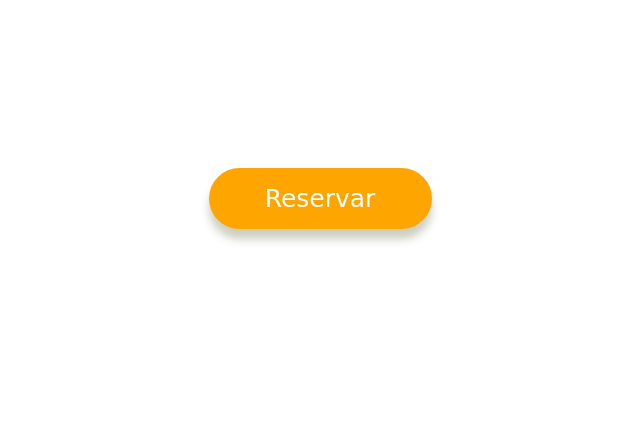
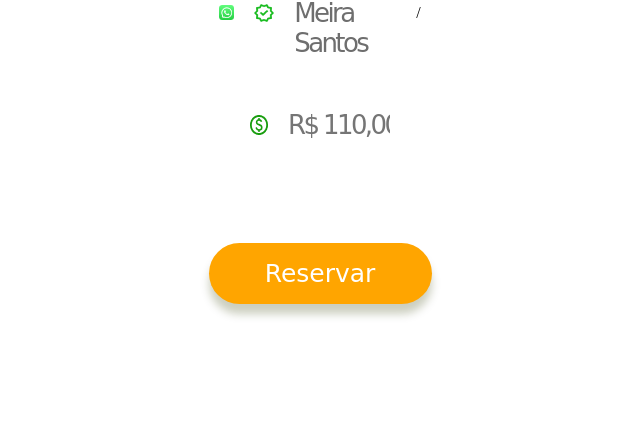
Before and after one commit to Rayane-Araujo/caronas-app, a plain HTML site: page app/pages/info condutor/index.html in a window 1280 px wide. Shown: the part 364-800 px from the top of the page, without its empty margins (320-960 px from the left). Drawn offline with Linux system fonts and the light colour scheme.

Commit message:
valor nome e imagens

```diff
--- a/app/pages/info condutor/index.css
+++ b/app/pages/info condutor/index.css
@@ -18,3 +18,40 @@ h3 {
     letter-spacing: -1.5px;
 
 }
+
+
+.content_valor {
+    display: flex;
+    align-items: center;
+    gap: 20px;
+
+}
+
+
+.texto_valor {
+    color: #6e6e6e;
+    font-family: 'Itim',cursive;
+    font-size: 26px;
+    width: 102px;
+    border: none;
+    font-weight: 400;
+    letter-spacing: -2.61px;
+
+}
+
+.nome_condutor {
+    display: flex;
+    align-items: center;
+    gap: 20px;
+}
+
+.texto_nome_condutor {
+    color: #6e6e6e;
+    font-family: 'Itim',cursive;
+    font-size: 26px;
+    width: 102px;
+    border: none;
+    font-weight: 400;
+    letter-spacing: -2.61px;
+
+}
--- a/app/pages/info condutor/index.html
+++ b/app/pages/info condutor/index.html
@@ -14,6 +14,17 @@
             <h3>Informações sobre o condutor</h3>
         </header>
 
+        <div class="nome_condutor">
+            <img src="/images/whats.png" width="15px"/>
+            <img src="/images/verificado.png" width="20px"/>
+            <h4 class="texto_nome_condutor">Luiz Meira Santos</h4>/
+            </div>
+
+        <div class="content_valor">
+        <img src="/images/Cifrao.png" />
+        <Input class="texto_valor" type="" placeholder="R$ 110,00" />
+        </div>
+
         <div>
             <button>Reservar</button>
         </div>
```
Also changed, not shown: images/verificado.png (added), images/whats.png (added).
